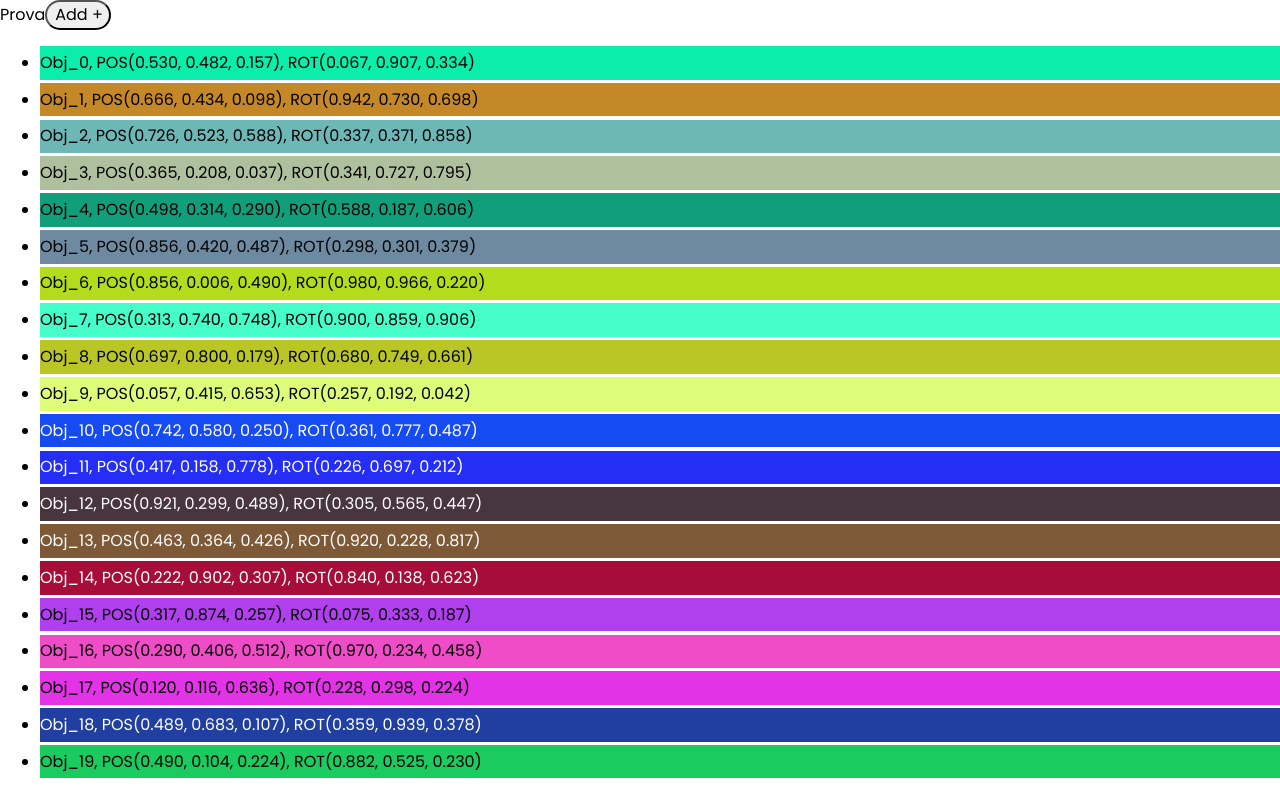
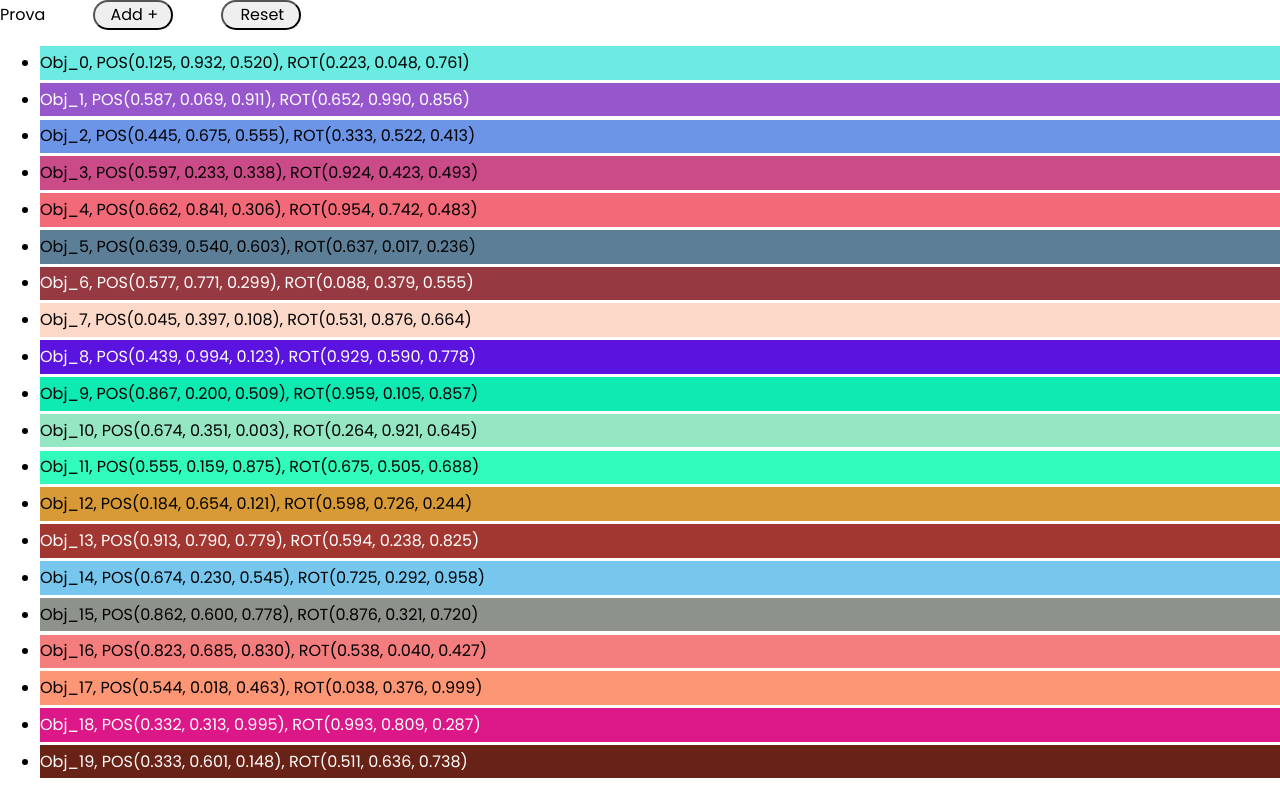
Before and after one commit to Riki9811/CssCad, a React (Create React App) app: page / in a window 1280 px wide. Built offline with nearby package versions, Linux system fonts and the light colour scheme.

Commit message:
Switch to useReducer for object array

```diff
--- a/src/pages/3D_modeler/Modeler.scss
+++ b/src/pages/3D_modeler/Modeler.scss
@@ -0,0 +1,8 @@
+.modeler {
+
+    > button {
+        margin-left: 3em;
+        width: 5em;
+    }
+
+}
--- a/src/pages/3D_modeler/Modeler.tsx
+++ b/src/pages/3D_modeler/Modeler.tsx
@@ -1,39 +1,80 @@
-import React, { useEffect, useState } from "react";
+import React, { useReducer } from "react";
 import { Color } from "../../interfaces/Colors";
 import { SceneObject2D, SceneObject3D } from "../../interfaces/SceneObject";
 import { Vector3 } from "../../interfaces/Vectors";
 import "./Modeler.scss";
 
+type ObjectsAction =
+	| { type: "add"; obj: SceneObject2D | SceneObject3D }
+	| { type: "addRnd" }
+	| { type: "remove"; name: string }
+	| { type: "pop"; index: number }
+	| { type: "reset"; initialAmount: number };
+
+type ObjectsState = Array<SceneObject2D | SceneObject3D>;
+
 export default function Modeler() {
-	const [objects, setObjects] = useState<Array<SceneObject2D | SceneObject3D>>([]);
+    //#region OBJECT ARRAY
+	const [objects, objDispatch] = useReducer(objectsReducer, 20, objectsInit);
 
-    useEffect(() => {
-        addObj(20)
-    // eslint-disable-next-line react-hooks/exhaustive-deps
-    }, []);
+	function objectsInit(initialAmount: number): ObjectsState {
+		let newObjs: ObjectsState = [];
 
-    function addObj(n: number) {
-        let newObjs: Array<SceneObject2D | SceneObject3D> = [];
+		for (let i = 0; i < initialAmount; i++) {
+			newObjs.push(generateRandomObj(i));
+		}
 
-        for (let i = 0; i < n; i++) {
-            let newObj: SceneObject2D = {
-				name: `Obj_${objects.length + i}`,
+		return newObjs;
+	}
+
+	function objectsReducer(state: ObjectsState, action: ObjectsAction): ObjectsState {
+		switch (action.type) {
+            case "add":
+                // Check if name is already in use
+				let names: string[] = state.map((obj: SceneObject2D | SceneObject3D) => obj.name);
+                if (names.includes(action.obj.name)) throw new Error("Object array - ADD ERROR: name already in use.");
+                // If not, add the new object
+				return [...state, action.obj];
+            case "addRnd":
+                // Generate and add a new random obj
+				return [...state, generateRandomObj(state.length)];
+            case "remove":
+                // Remove the object with the name given
+				return state.filter((obj: SceneObject2D | SceneObject3D) => obj.name !== action.name);
+            case "pop":
+                // If no index given error
+                if (action.index === undefined) throw new Error("Object array - POP ERROR: index not given.");
+                // If index equals -1 do simple slice operation
+                else if (action.index === -1) return [...state.slice(0, action.index)];
+                // Else do complex slicing
+				return [...state.slice(0, action.index), ...state.slice(action.index + 1)];
+            case "reset":
+                // If no initial amount is given error
+                if (action.initialAmount === undefined) throw new Error("Object array - RESET ERROR: initial amount not given.");
+                // Reset to a starting condition (n amount of random objects)
+				return objectsInit(action.initialAmount);
+			default:
+				throw new Error("Object array - ACTION ERROR: action type not found.");
+		}
+    }
+    //#endregion
+
+	function generateRandomObj(n: number): SceneObject2D {
+		return {
+			name: `Obj_${n}`,
 			width: 20,
 			height: 10,
 			position: Vector3.Random(),
 			rotation: Vector3.Random(),
 			color: Color.Random(),
 		};
-            newObjs.push(newObj);
-        }
-
-		setObjects([...objects, ...newObjs]);
 	}
 
 	return (
-		<div>
+		<div className="modeler">
 			Prova
-			<button onClick={() => addObj(1)}>Add +</button>
+			<button onClick={() => objDispatch({ type: "addRnd" })}>Add +</button>
+			<button onClick={() => objDispatch({ type: "reset", initialAmount: 20 })}>Reset</button>
 			<ul>
 				{objects.map((elem: SceneObject2D | SceneObject3D) => {
 					let contrastingCol = elem.color.toContrastingBlackWhite();
```
Lines whose indentation alone changed are shown as unchanged.
